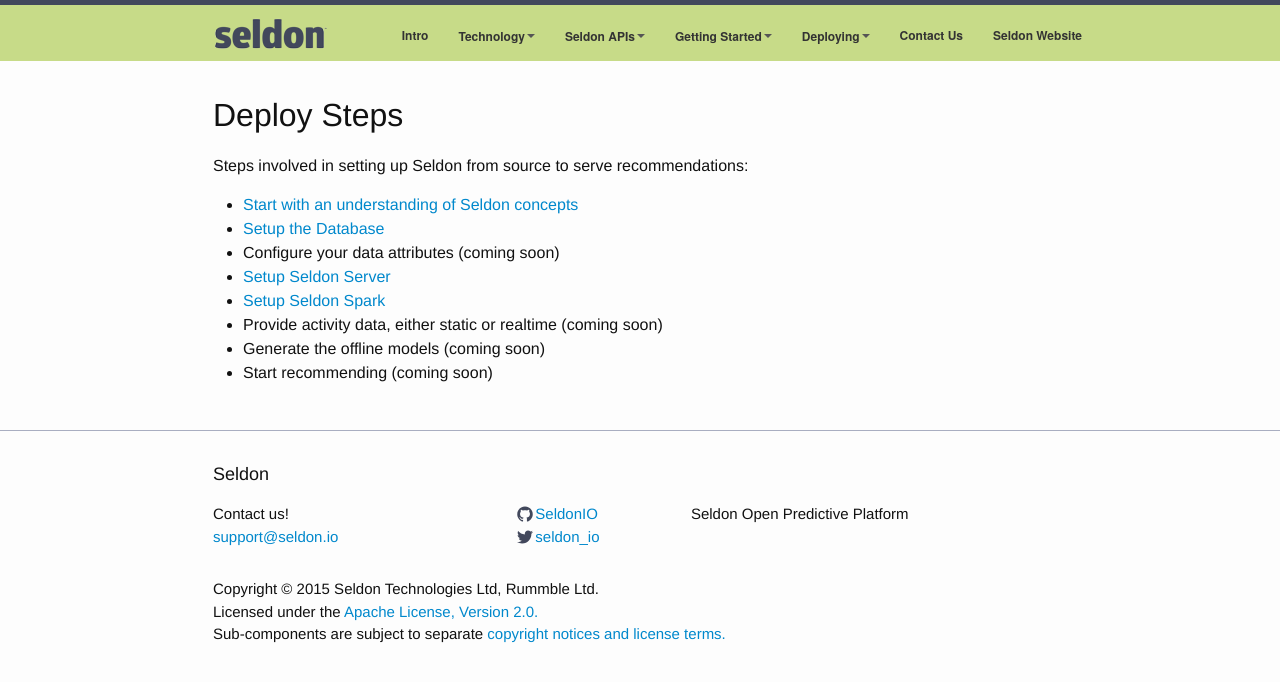
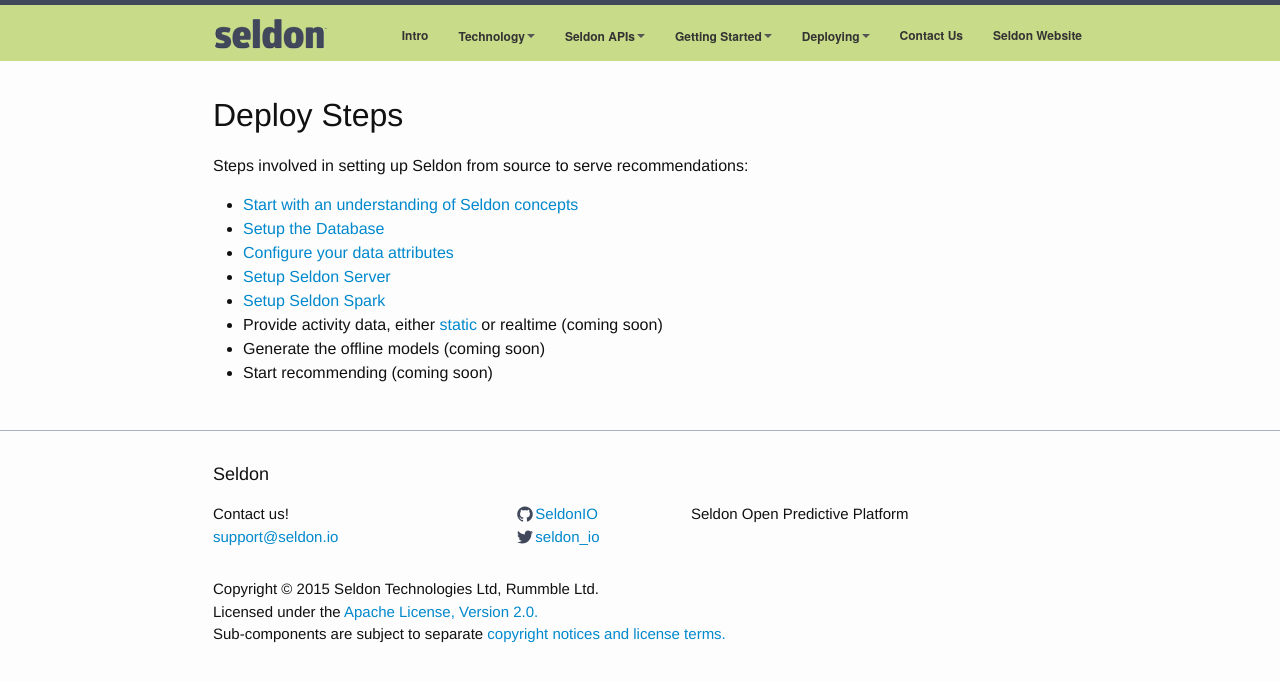
Before and after one commit to SeldonIO/seldonio.github.com, a Jekyll site: the page built from deploying-steps.md, in a window 1280 px wide. Shown: the top 682 px of the page. Built offline with Jekyll 4.4.1, drawn with Linux system fonts in a browser that asks for light colours; grey boxes are pictures that could not be loaded.

Commit message:
more deploy steps

```diff
--- a/_includes/header.html
+++ b/_includes/header.html
@@ -65,6 +65,7 @@
         <li class="dir"><a href="/deploying-your-data.html">Configure your data attributes</a></li>
         <li class="dir"><a href="/seldon-server-build-and-deploy.html">Seldon Server</a></li>
         <li class="dir"><a href="/seldon-spark.html">Seldon Spark</a></li>
+        <li class="dir"><a href="/static-activity-data.html">Static data import</a></li>
     </ul>
     </li>
 
--- a/deploying-steps.md
+++ b/deploying-steps.md
@@ -9,9 +9,9 @@ Steps involved in setting up Seldon from source to serve recommendations:
 
 * [Start with an understanding of Seldon concepts](/concepts.html)
 * [Setup the Database](/db-build-and-deploy.html)
-* Configure your data attributes (coming soon)
+* [Configure your data attributes](/deploying-your-data.html)
 * [Setup Seldon Server](/seldon-server-build-and-deploy.html)
 * [Setup Seldon Spark](/seldon-spark.html)
-* Provide activity data, either static or realtime (coming soon)
+* Provide activity data, either [static](/static-activity-data.html) or realtime (coming soon)
 * Generate the offline models (coming soon)
 * Start recommending (coming soon)
```
Also changed, not shown: static-activity-data.md (added, +58 -0 lines).
